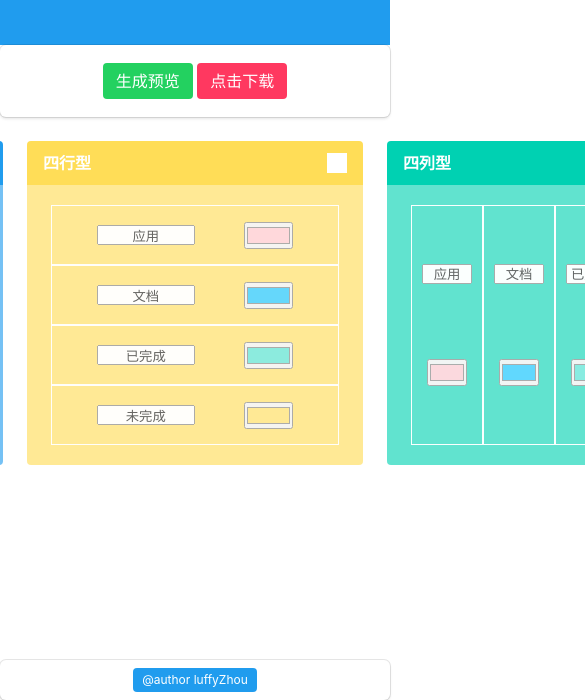
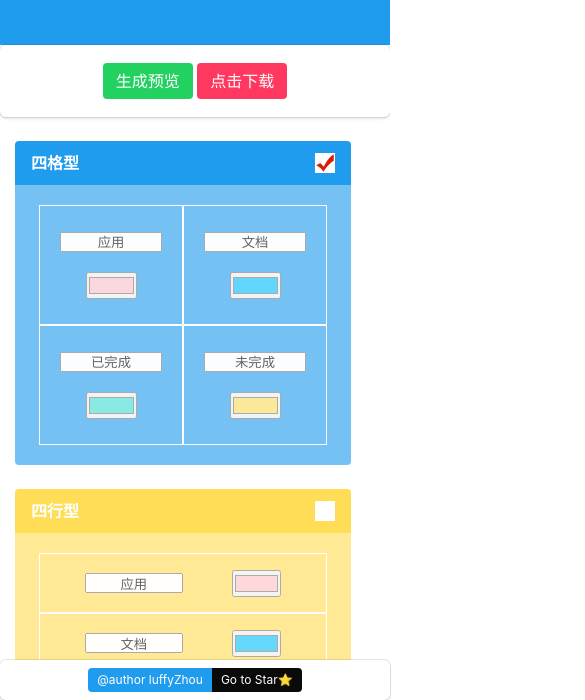
Before and after one commit to luffyZh/generate-effective-desktop, a plain HTML site: page docs/index.html in a window 390 px wide. Shown: the part 144-844 px from the top of the page, 585 px wide, since content can reach past the window. Drawn offline with nearby package versions, Linux system fonts and the light colour scheme.

Commit message:
responsive

```diff
--- a/docs/index.html
+++ b/docs/index.html
@@ -135,7 +135,7 @@
     </div>
   </div>
   <section class="container">
-    <div class="columns is-mobile is-centered" id="sectioncontainer">
+    <div class="columns is-mobile is-centered" id="sectioncontainer" style="width: 100%;flex-wrap:wrap;padding-bottom: 40px">
       <div class="column is-narrow">
         <article class="message is-info">
           <div class="message-header">
@@ -216,7 +216,7 @@
       </div>
     </div>
   </section>
-  <footer style="position:absolute;width:100%;bottom:0">
+  <footer style="position: fixed;;width:100%;bottom:0">
     <div class="box cta">
       <div class="columns is-mobile is-centered">
         <div class="field is-grouped is-grouped-multiline">
@@ -225,7 +225,10 @@
               <a target="_blank" class="tag is-info" href="https://luffyzh.github.io">
                 @author luffyZhou
               </a>
-              </div>
+              <a target="_blank" class="tag is-black" href="https://github.com/luffyZh/generate-effective-desktop">
+                Go to Star⭐️
+              </a>
+            </div>
           </div>
         </div>
       </div>
```
Also changed, not shown: docs/directory.png (deleted).
